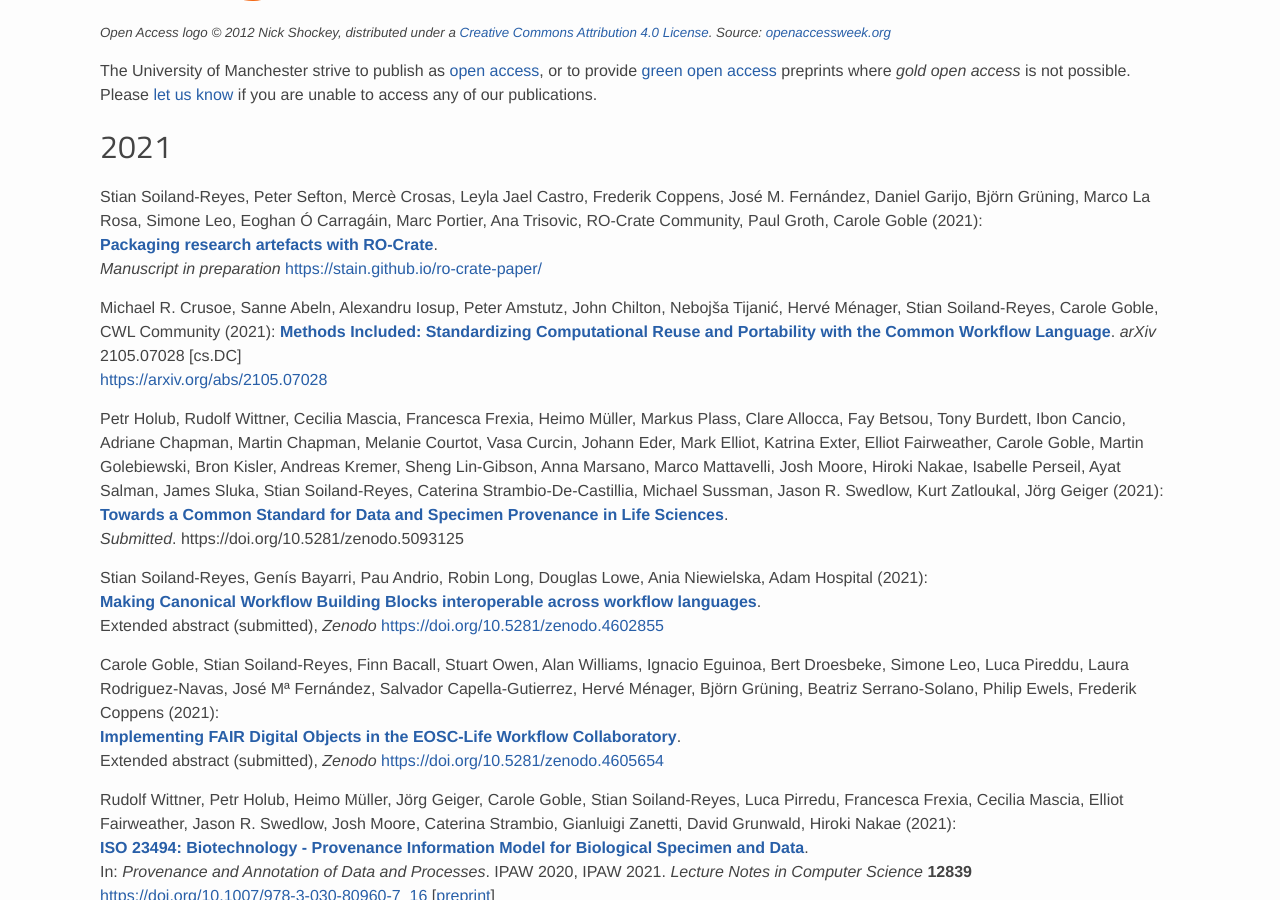
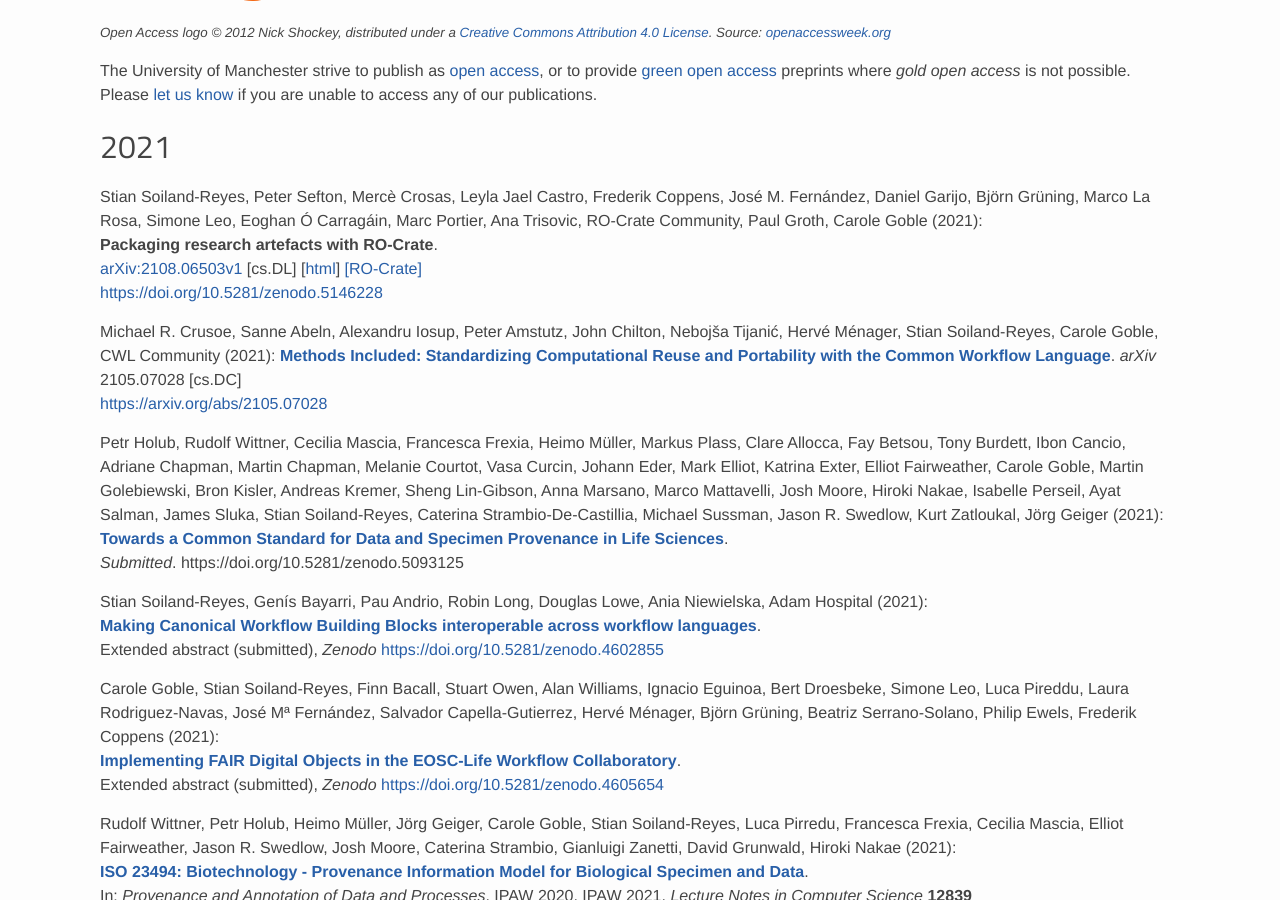
Before and after one commit to eScienceLab/eScienceLab.github.io, a Jekyll site: the page built from publications/index.md, in a window 1280 px wide and 900 px high, scrolled down 349 px. Built offline with Jekyll 4.4.1, drawn with Linux system fonts in a browser that asks for light colours; comment, search, counter and statistics services are not loaded.

Commit message:
RO-Crate preprint

```diff
--- a/publications/index.md
+++ b/publications/index.md
@@ -42,9 +42,11 @@ which is particularly useful for long author lists or long titles.
 ## 2021
 
 Stian Soiland-Reyes, Peter Sefton, Mercè Crosas, Leyla Jael Castro, Frederik Coppens, José M. Fernández, Daniel Garijo, Björn Grüning, Marco La Rosa, Simone Leo, Eoghan Ó Carragáin, Marc Portier, Ana Trisovic, RO-Crate Community, Paul Groth, Carole Goble (2021):
-[**Packaging research artefacts with RO-Crate**](https://stain.github.io/ro-crate-paper/).
-_Manuscript in preparation_
-<https://stain.github.io/ro-crate-paper/>
+**Packaging research artefacts with RO-Crate**.
+[arXiv:2108.06503v1](https://arxiv.org/abs/arXiv:2108.06503v1) [cs.DL]
+[[html](https://stain.github.io/ro-crate-paper/)]
+[[RO-Crate]](https://www.researchobject.org/2021-packaging-research-artefacts-with-ro-crate/)
+<https://doi.org/10.5281/zenodo.5146228>
 
 Michael R. Crusoe, Sanne Abeln, Alexandru Iosup, Peter Amstutz, John Chilton, Nebojša Tijanić, Hervé Ménager, Stian Soiland-Reyes, Carole Goble, CWL Community (2021):
 [**Methods Included: Standardizing Computational Reuse and Portability with the Common Workflow Language**](https://arxiv.org/pdf/2105.07028).
```
